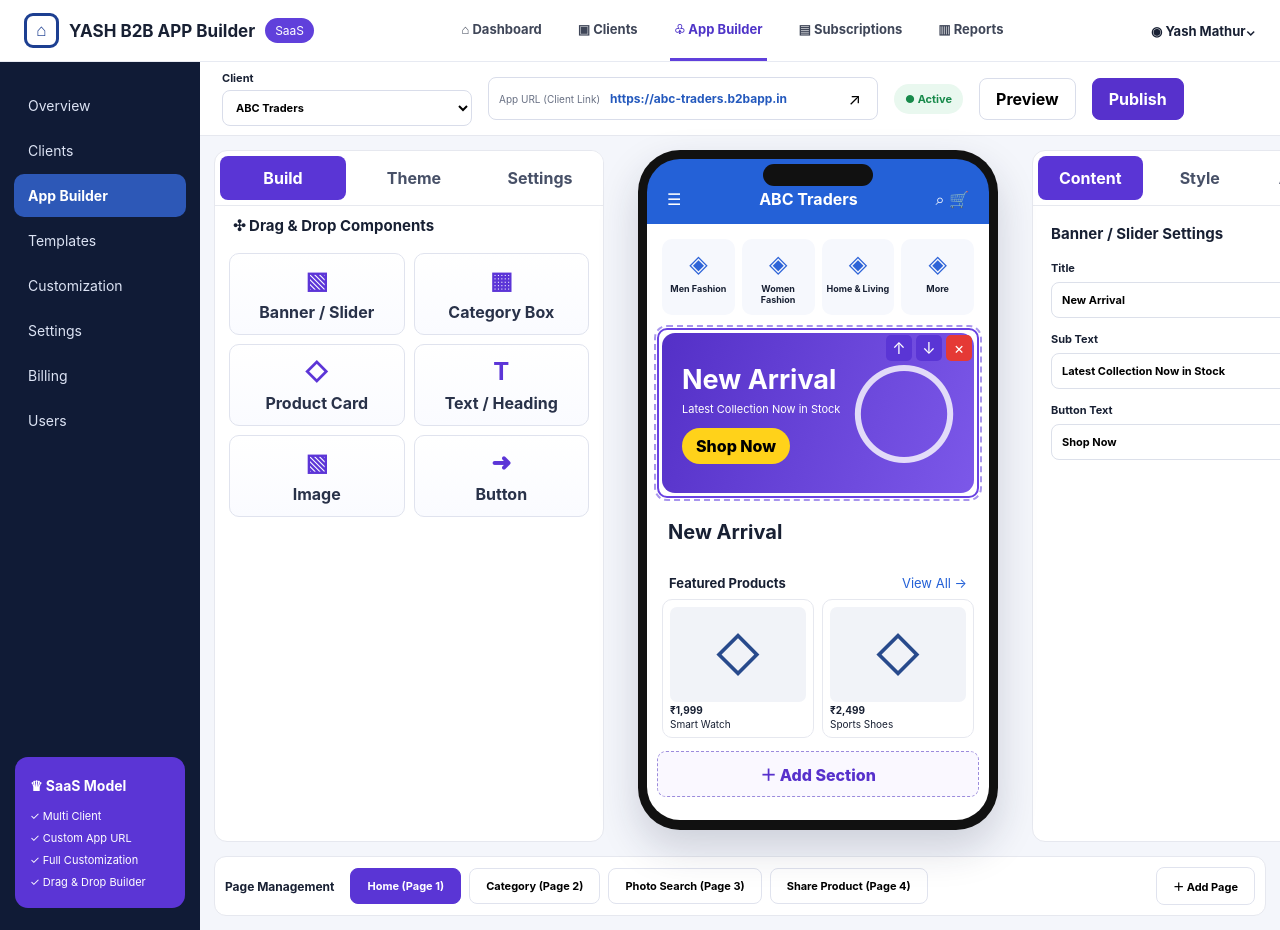
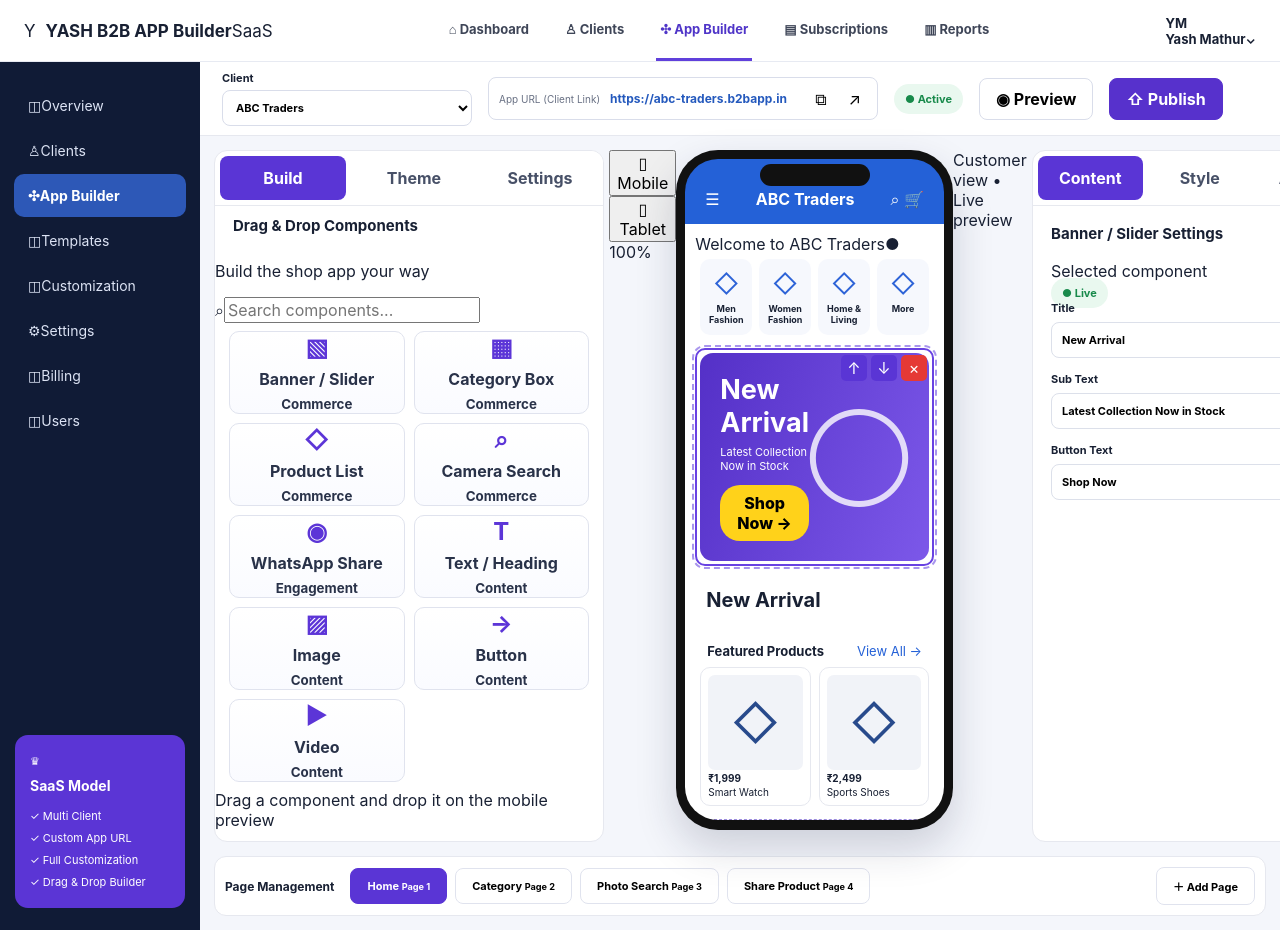
Before and after one commit to globalsoftechb2b/B2BApp, a React (Vite) app: page / in a window 1280 px wide. Shown: the top 930 px of the page. Built offline with nearby package versions, Linux system fonts and the light colour scheme.

Commit message:
Build polished B2B App Builder UI

```diff
--- a/src/main.tsx
+++ b/src/main.tsx
@@ -2,7 +2,9 @@ import { StrictMode, useMemo, useState } from "react";
 import { createRoot } from "react-dom/client";
 import "./styles.css";
 
-type ComponentType = "banner" | "category" | "product" | "text" | "image" | "button";
+type ComponentType =
+  | "banner" | "category" | "product" | "text" | "image"
+  | "button" | "search" | "whatsapp" | "video";
 
 type BuilderComponent = {
   id: string;
@@ -11,47 +13,71 @@ type BuilderComponent = {
   data: Record<string, string>;
 };
 
-const palette: { type: ComponentType; label: string; icon: string }[] = [
-  { type: "banner", label: "Banner / Slider", icon: "▧" },
-  { type: "category", label: "Category Box", icon: "▦" },
-  { type: "product", label: "Product Card", icon: "◇" },
-  { type: "text", label: "Text / Heading", icon: "T" },
-  { type: "image", label: "Image", icon: "▧" },
-  { type: "button", label: "Button", icon: "➜" },
+type Tab = "content" | "style" | "action" | "visibility";
+
+const palette: { type: ComponentType; label: string; icon: string; group: string }[] = [
+  { type: "banner", label: "Banner / Slider", icon: "▧", group: "Commerce" },
+  { type: "category", label: "Category Box", icon: "▦", group: "Commerce" },
+  { type: "product", label: "Product List", icon: "◇", group: "Commerce" },
+  { type: "search", label: "Camera Search", icon: "⌕", group: "Commerce" },
+  { type: "whatsapp", label: "WhatsApp Share", icon: "◉", group: "Engagement" },
+  { type: "text", label: "Text / Heading", icon: "T", group: "Content" },
+  { type: "image", label: "Image", icon: "▨", group: "Content" },
+  { type: "button", label: "Button", icon: "→", group: "Content" },
+  { type: "video", label: "Video", icon: "▶", group: "Content" },
 ];
 
-const seed: BuilderComponent[] = [
-  { id: "c1", type: "category", title: "Categories", data: { items: "Men Fashion|Women Fashion|Home & Living|More" } },
-  { id: "c2", type: "banner", title: "New Arrival", data: { subtitle: "Latest Collection Now in Stock", button: "Shop Now" } },
-  { id: "c3", type: "text", title: "New Arrival", data: { align: "left" } },
-  { id: "c4", type: "product", title: "Featured Products", data: { items: "Smart Watch|Sports Shoes", prices: "₹1,999|₹2,499" } },
+const initialComponents: BuilderComponent[] = [
+  { id: "cat-1", type: "category", title: "Shop by Category", data: { items: "Men Fashion|Women Fashion|Home & Living|More" } },
+  { id: "banner-1", type: "banner", title: "New Arrival", data: { subtitle: "Latest Collection Now in Stock", button: "Shop Now" } },
+  { id: "text-1", type: "text", title: "New Arrival", data: { align: "left" } },
+  { id: "products-1", type: "product", title: "Featured Products", data: { items: "Smart Watch|Sports Shoes", prices: "₹1,999|₹2,499" } },
 ];
+
+const defaults: Record<ComponentType, Record<string, string>> = {
+  banner: { subtitle: "Fresh collection for your customers", button: "Shop Now" },
+  category: { items: "Category 1|Category 2|Category 3|More" },
+  product: { items: "Product One|Product Two", prices: "₹999|₹1,499" },
+  text: { align: "left" },
+  image: { url: "" },
+  button: { label: "View Products" },
+  search: { title: "Find Products by Photo" },
+  whatsapp: { label: "Share on WhatsApp" },
+  video: { title: "Featured Video" },
+};
+
+const icon = (name: string) => <span className="ico">{name}</span>;
 
 function App() {
   const [client, setClient] = useState("ABC Traders");
-  const [components, setComponents] = useState(seed);
-  const [selectedId, setSelectedId] = useState("c2");
-  const [tab, setTab] = useState<"content" | "style" | "action">("content");
+  const [components, setComponents] = useState(initialComponents);
+  const [selectedId, setSelectedId] = useState("banner-1");
+  const [tab, setTab] = useState<Tab>("content");
   const [published, setPublished] = useState(false);
+  const [activePage, setActivePage] = useState("Home");
+  const [search, setSearch] = useState("");
 
   const selected = useMemo(
-    () => components.find((item) => item.id === selectedId) ?? components[0],
+    () => components.find((item) => item.id === selectedId) ?? null,
     [components, selectedId]
   );
+
+  const filteredPalette = palette.filter((item) =>
+    item.label.toLowerCase().includes(search.toLowerCase())
+  );
+
+  const slug = client.toLowerCase().trim().replace(/[^a-z0-9]+/g, "-").replace(/^-|-$/g, "");
 
   function addComponent(type: ComponentType) {
     const meta = palette.find((item) => item.type === type);
     if (!meta) return;
-    const id = `c-${Date.now()}`;
-    const defaults: Record<ComponentType, Record<string, string>> = {
-      banner: { subtitle: "Fresh collection for your customers", button: "Shop Now" },
-      category: { items: "Category 1|Category 2|Category 3|More" },
-      product: { items: "Product One|Product Two", prices: "₹999|₹1,499" },
-      text: { align: "left" },
-      image: { url: "" },
-      button: { label: "View Products" },
+    const id = `${type}-${Date.now()}`;
+    const next: BuilderComponent = {
+      id,
+      type,
+      title: meta.label,
+      data: { ...defaults[type] },
     };
-    const next = { id, type, title: meta.label, data: defaults[type] };
     setComponents((items) => [...items, next]);
     setSelectedId(id);
   }
@@ -61,116 +87,177 @@ function App() {
     setComponents((items) =>
       items.map((item) =>
         item.id === selected.id
-          ? { ...item, title: field === "title" ? value : item.title, data: field === "title" ? item.data : { ...item.data, [field]: value } }
+          ? field === "title"
+            ? { ...item, title: value }
+            : { ...item, data: { ...item.data, [field]: value } }
           : item
       )
     );
   }
 
-  function removeSelected() {
-    if (!selected) return;
-    setComponents((items) => items.filter((item) => item.id !== selected.id));
-    const remaining = components.filter((item) => item.id !== selected.id);
-    setSelectedId(remaining[0]?.id ?? "");
-  }
-
   function moveSelected(direction: -1 | 1) {
     const index = components.findIndex((item) => item.id === selectedId);
-    if (index < 0) return;
     const target = index + direction;
-    if (target < 0 || target >= components.length) return;
+    if (index < 0 || target < 0 || target >= components.length) return;
     const copy = [...components];
     [copy[index], copy[target]] = [copy[target], copy[index]];
     setComponents(copy);
   }
 
+  function removeSelected() {
+    if (!selected) return;
+    const next = components.filter((item) => item.id !== selected.id);
+    setComponents(next);
+    setSelectedId(next[0]?.id ?? "");
+  }
+
+  function handleDrop(event: React.DragEvent<HTMLDivElement>) {
+    event.preventDefault();
+    const type = event.dataTransfer.getData("component-type") as ComponentType;
+    if (type) addComponent(type);
+  }
+
+  function handleDragStart(event: React.DragEvent<HTMLButtonElement>, type: ComponentType) {
+    event.dataTransfer.setData("component-type", type);
+  }
+
   return (
     <div className="app-shell">
       <header className="topbar">
-        <div className="brand"><span className="brand-mark">⌂</span><strong>YASH B2B APP Builder</strong><span className="saas">SaaS</span></div>
+        <div className="brand">
+          <div className="brand-logo">Y</div>
+          <div><strong>YASH B2B APP Builder</strong><span className="saas-pill">SaaS</span></div>
+        </div>
         <nav className="topnav">
-          <span>⌂ Dashboard</span><span>▣ Clients</span><span className="active">♧ App Builder</span><span>▤ Subscriptions</span><span>▥ Reports</span>
+          <span>⌂ Dashboard</span>
+          <span>♙ Clients</span>
+          <span className="active">✣ App Builder</span>
+          <span>▤ Subscriptions</span>
+          <span>▥ Reports</span>
         </nav>
-        <div className="profile">◉ Yash Mathur⌄</div>
+        <div className="profile"><div className="avatar">YM</div><b>Yash Mathur</b><span>⌄</span></div>
       </header>
 
       <div className="workspace">
         <aside className="sidebar">
-          {["Overview", "Clients", "App Builder", "Templates", "Customization", "Settings", "Billing", "Users"].map((item) => (
-            <div key={item} className={item === "App Builder" ? "side-item selected" : "side-item"}>{item}</div>
-          ))}
+          <div className="side-section">
+            {["Overview", "Clients", "App Builder", "Templates", "Customization", "Settings", "Billing", "Users"].map((item) => (
+              <div key={item} className={item === "App Builder" ? "side-item selected" : "side-item"}>
+                <span>{item === "App Builder" ? "✣" : item === "Clients" ? "♙" : item === "Settings" ? "⚙" : "◫"}</span>{item}
+              </div>
+            ))}
+          </div>
           <div className="saas-card">
-            <b>♛ SaaS Model</b>
+            <div className="crown">♛</div><b>SaaS Model</b>
             <div>✓ Multi Client</div><div>✓ Custom App URL</div><div>✓ Full Customization</div><div>✓ Drag & Drop Builder</div>
           </div>
         </aside>
 
         <main className="main">
-          <div className="clientbar">
-            <label>Client<select value={client} onChange={(e) => setClient(e.target.value)}><option>ABC Traders</option><option>Global Fashion</option><option>Shree Enterprises</option></select></label>
-            <div className="urlbox"><span>App URL (Client Link)</span><b>https://{client.toLowerCase().replace(/[^a-z0-9]+/g, "-")}.b2bapp.in</b><button>↗</button></div>
-            <span className="status">● Active</span><button className="ghost">Preview</button><button className="publish" onClick={() => setPublished(true)}>Publish</button>
-          </div>
+          <section className="clientbar">
+            <label className="client-select">Client
+              <select value={client} onChange={(e) => setClient(e.target.value)}>
+                <option>ABC Traders</option><option>Global Fashion</option><option>Shree Enterprises</option>
+              </select>
+            </label>
+            <div className="urlbox">
+              <span>App URL (Client Link)</span>
+              <b>https://{slug || "shop"}.b2bapp.in</b>
+              <button title="Copy link">⧉</button>
+              <button title="Open">↗</button>
+            </div>
+            <span className="status">● Active</span>
+            <button className="ghost">◉ Preview</button>
+            <button className="publish" onClick={() => setPublished(true)}>⇧ Publish</button>
+          </section>
 
-          <div className="builder-grid">
+          <section className="builder-grid">
             <section className="panel library">
               <div className="tabs"><button className="tab active">Build</button><button className="tab">Theme</button><button className="tab">Settings</button></div>
-              <h3>✣ Drag & Drop Components</h3>
+              <div className="library-head"><div><h3>Drag & Drop Components</h3><p>Build the shop app your way</p></div></div>
+              <div className="component-search"><span>⌕</span><input value={search} onChange={(e) => setSearch(e.target.value)} placeholder="Search components..." /></div>
               <div className="palette">
-                {palette.map((item) => (
-                  <button key={item.type} className="palette-item" draggable onDragEnd={() => addComponent(item.type)} onClick={() => addComponent(item.type)}>
-                    <span>{item.icon}</span>{item.label}
+                {filteredPalette.map((item) => (
+                  <button key={item.type} className="palette-item" draggable onDragStart={(e) => handleDragStart(e, item.type)} onClick={() => addComponent(item.type)}>
+                    {icon(item.icon)}<b>{item.label}</b><small>{item.group}</small>
                   </button>
                 ))}
               </div>
+              <div className="drop-hint">Drag a component and drop it on the mobile preview</div>
             </section>
 
             <section className="preview-area">
+              <div className="device-tools">
+                <button className="device active">▯ Mobile</button><button className="device">▯ Tablet</button><span>100%</span></div>
               <div className="phone">
                 <div className="phone-top"><span>☰</span><b>{client}</b><span>⌕ 🛒</span></div>
-                <div className="phone-body">
+                <div className="phone-body" onDragOver={(e) => e.preventDefault()} onDrop={handleDrop}>
+                  <div className="app-strip"><span>Welcome to {client}</span><b>●</b></div>
                   {components.map((item) => (
                     <div key={item.id} className={item.id === selectedId ? "canvas-item selected-canvas" : "canvas-item"} onClick={() => setSelectedId(item.id)}>
-                      {item.type === "category" && <div className="categories">{item.data.items.split("|").map((x) => <div className="cat" key={x}><div className="cat-icon">◈</div><b>{x}</b></div>)}</div>}
-                      {item.type === "banner" && <div className="banner"><div><h2>{item.title}</h2><p>{item.data.subtitle}</p><button>{item.data.button}</button></div><div className="banner-art">◯</div></div>}
+                      {item.type === "category" && <div className="categories">{item.data.items.split("|").filter(Boolean).map((x) => <div className="cat" key={x}><div className="cat-icon">◇</div><b>{x}</b></div>)}</div>}
+                      {item.type === "banner" && <div className="banner"><div><h2>{item.title}</h2><p>{item.data.subtitle}</p><button>{item.data.button} →</button></div><div className="banner-art">◯</div></div>}
                       {item.type === "text" && <h2 className="mobile-heading">{item.title}</h2>}
-                      {item.type === "product" && <div><div className="section-head"><b>{item.title}</b><span>View All →</span></div><div className="products">{item.data.items.split("|").map((x, i) => <div className="product" key={x}><div className="product-img">◇</div><b>{item.data.prices.split("|")[i] ?? "₹999"}</b><span>{x}</span></div>)}</div></div>}
+                      {item.type === "product" && <div><div className="section-head"><b>{item.title}</b><span>View All →</span></div><div className="products">{item.data.items.split("|").filter(Boolean).map((x, i) => <div className="product" key={x}><div className="product-img">◇</div><b>{item.data.prices.split("|")[i] ?? "₹999"}</b><span>{x}</span></div>)}</div></div>}
                       {item.type === "image" && <div className="image-block">{item.data.url ? <img src={item.data.url} alt="" /> : "Image placeholder"}</div>}
                       {item.type === "button" && <button className="wide-button">{item.data.label}</button>}
+                      {item.type === "search" && <div className="feature-card"><div className="feature-icon">⌾</div><div><b>{item.data.title}</b><span>Search products using camera</span></div><span>›</span></div>}
+                      {item.type === "whatsapp" && <button className="whatsapp-button">◉ {item.data.label}</button>}
+                      {item.type === "video" && <div className="video-block">▶ <span>{item.data.title}</span></div>}
                       {item.id === selectedId && <div className="selection-actions"><button onClick={(e) => { e.stopPropagation(); moveSelected(-1); }}>↑</button><button onClick={(e) => { e.stopPropagation(); moveSelected(1); }}>↓</button><button className="danger" onClick={(e) => { e.stopPropagation(); removeSelected(); }}>×</button></div>}
                     </div>
                   ))}
                   <button className="add-section" onClick={() => addComponent("text")}>＋ Add Section</button>
                 </div>
               </div>
+              <div className="preview-note">Customer view • Live preview</div>
             </section>
 
             <section className="panel inspector">
-              <div className="tabs"><button className={tab === "content" ? "tab active" : "tab"} onClick={() => setTab("content")}>Content</button><button className={tab === "style" ? "tab active" : "tab"} onClick={() => setTab("style")}>Style</button><button className={tab === "action" ? "tab active" : "tab"} onClick={() => setTab("action")}>Action</button><button className="tab">Visibility</button></div>
-              {!selected ? <div className="empty">Select a component to edit.</div> : tab === "content" ? (
+              <div className="tabs">
+                {(["content", "style", "action", "visibility"] as Tab[]).map((x) => <button key={x} className={tab === x ? "tab active" : "tab"} onClick={() => setTab(x)}>{x[0].toUpperCase() + x.slice(1)}</button>)}
+              </div>
+              {!selected ? <div className="empty">Select a component to edit.</div> : (
                 <div className="inspector-content">
-                  <h3>{selected.type === "banner" ? "Banner / Slider Settings" : `${selected.title} Settings`}</h3>
-                  <label>Title<input value={selected.title} onChange={(e) => updateSelected("title", e.target.value)} /></label>
-                  {selected.type === "banner" && <><label>Sub Text<input value={selected.data.subtitle} onChange={(e) => updateSelected("subtitle", e.target.value)} /></label><label>Button Text<input value={selected.data.button} onChange={(e) => updateSelected("button", e.target.value)} /></label></>}
-                  {selected.type === "category" && <label>Categories<input value={selected.data.items} onChange={(e) => updateSelected("items", e.target.value)} /></label>}
-                  {selected.type === "product" && <><label>Products<input value={selected.data.items} onChange={(e) => updateSelected("items", e.target.value)} /></label><label>Prices<input value={selected.data.prices} onChange={(e) => updateSelected("prices", e.target.value)} /></label></>}
-                  {selected.type === "image" && <label>Image URL<input value={selected.data.url} onChange={(e) => updateSelected("url", e.target.value)} /></label>}
-                  {selected.type === "button" && <label>Button Label<input value={selected.data.label} onChange={(e) => updateSelected("label", e.target.value)} /></label>}
+                  <div className="inspector-title"><div><h3>{selected.type === "banner" ? "Banner / Slider Settings" : selected.title + " Settings"}</h3><span>Selected component</span></div><span className="status mini">● Live</span></div>
+                  {tab === "content" && <>
+                    <Field label="Title" value={selected.title} onChange={(v) => updateSelected("title", v)} />
+                    {selected.type === "banner" && <><Field label="Sub Text" value={selected.data.subtitle} onChange={(v) => updateSelected("subtitle", v)} /><Field label="Button Text" value={selected.data.button} onChange={(v) => updateSelected("button", v)} /></>}
+                    {selected.type === "category" && <Field label="Categories (use | between items)" value={selected.data.items} onChange={(v) => updateSelected("items", v)} />}
+                    {selected.type === "product" && <><Field label="Products (use | between items)" value={selected.data.items} onChange={(v) => updateSelected("items", v)} /><Field label="Prices" value={selected.data.prices} onChange={(v) => updateSelected("prices", v)} /></>}
+                    {selected.type === "image" && <Field label="Image URL" value={selected.data.url} onChange={(v) => updateSelected("url", v)} />}
+                    {selected.type === "button" && <Field label="Button Label" value={selected.data.label} onChange={(v) => updateSelected("label", v)} />}
+                    {selected.type === "search" && <Field label="Heading" value={selected.data.title} onChange={(v) => updateSelected("title", v)} />}
+                    {selected.type === "whatsapp" && <Field label="Share Text" value={selected.data.label} onChange={(v) => updateSelected("label", v)} />}
+                    {selected.type === "video" && <Field label="Video Title" value={selected.data.title} onChange={(v) => updateSelected("title", v)} />}
+                  </>}
+                  {tab === "style" && <><h4>Design Options</h4><Range label="Border Radius" min={0} max={30} /><Range label="Spacing" min={0} max={40} /><label className="field">Background<select><option>Gradient</option><option>Solid</option><option>Transparent</option></select></label><div className="two-col"><label className="field">Height<input type="number" defaultValue="220" /></label><label className="field">Padding<input type="number" defaultValue="16" /></label></div></>}
+                  {tab === "action" && <><h4>Action on Tap</h4><label className="field">Action<select><option>Open Products</option><option>Open Category</option><option>Open Product</option><option>Open WhatsApp</option><option>Open External Link</option></select></label><Field label="Link / Target" value="/products" onChange={() => {}} /></>}
+                  {tab === "visibility" && <><h4>Visibility Rules</h4><label className="toggle-row"><input type="checkbox" defaultChecked /> Visible on Home</label><label className="toggle-row"><input type="checkbox" defaultChecked /> Visible for Customers</label><label className="toggle-row"><input type="checkbox" /> Show only for logged-in customers</label></>}
                 </div>
-              ) : tab === "style" ? (
-                <div className="inspector-content"><h3>Design Options</h3><label>Border Radius<input type="range" min="0" max="30" /></label><label>Spacing<input type="range" min="0" max="40" /></label><label>Background<select><option>Gradient</option><option>Solid</option><option>Transparent</option></select></label></div>
-              ) : (
-                <div className="inspector-content"><h3>Action</h3><label>On Tap<select><option>Open Products</option><option>Open Category</option><option>Open Product</option><option>Open WhatsApp</option></select></label><label>Link<input placeholder="/products" /></label></div>
               )}
             </section>
-          </div>
+          </section>
 
-          <div className="pagebar"><b>Page Management</b>{["Home (Page 1)", "Category (Page 2)", "Photo Search (Page 3)", "Share Product (Page 4)"].map((x, i) => <button key={x} className={i === 0 ? "page active" : "page"}>{x}</button>)}<button className="page add">＋ Add Page</button></div>
+          <section className="pagebar">
+            <b>Page Management</b>
+            {["Home", "Category", "Photo Search", "Share Product"].map((page, i) => <button key={page} className={activePage === page ? "page active" : "page"} onClick={() => setActivePage(page)}>{page} <small>Page {i + 1}</small></button>)}
+            <button className="page add" onClick={() => setActivePage("New Page")}>＋ Add Page</button>
+          </section>
         </main>
       </div>
-      {published && <div className="toast" onClick={() => setPublished(false)}>✓ Draft published successfully</div>}
+
+      {published && <div className="toast" onClick={() => setPublished(false)}>✓ {client} app draft published successfully</div>}
     </div>
   );
 }
 
+function Field({ label, value, onChange }: { label: string; value: string; onChange: (value: string) => void }) {
+  return <label className="field">{label}<input value={value} onChange={(e) => onChange(e.target.value)} /></label>;
+}
+
+function Range({ label, min, max }: { label: string; min: number; max: number }) {
+  return <label className="field">{label}<input type="range" min={min} max={max} defaultValue={Math.round((min + max) / 2)} /></label>;
+}
+
 createRoot(document.getElementById("root")!).render(<StrictMode><App /></StrictMode>);
```
